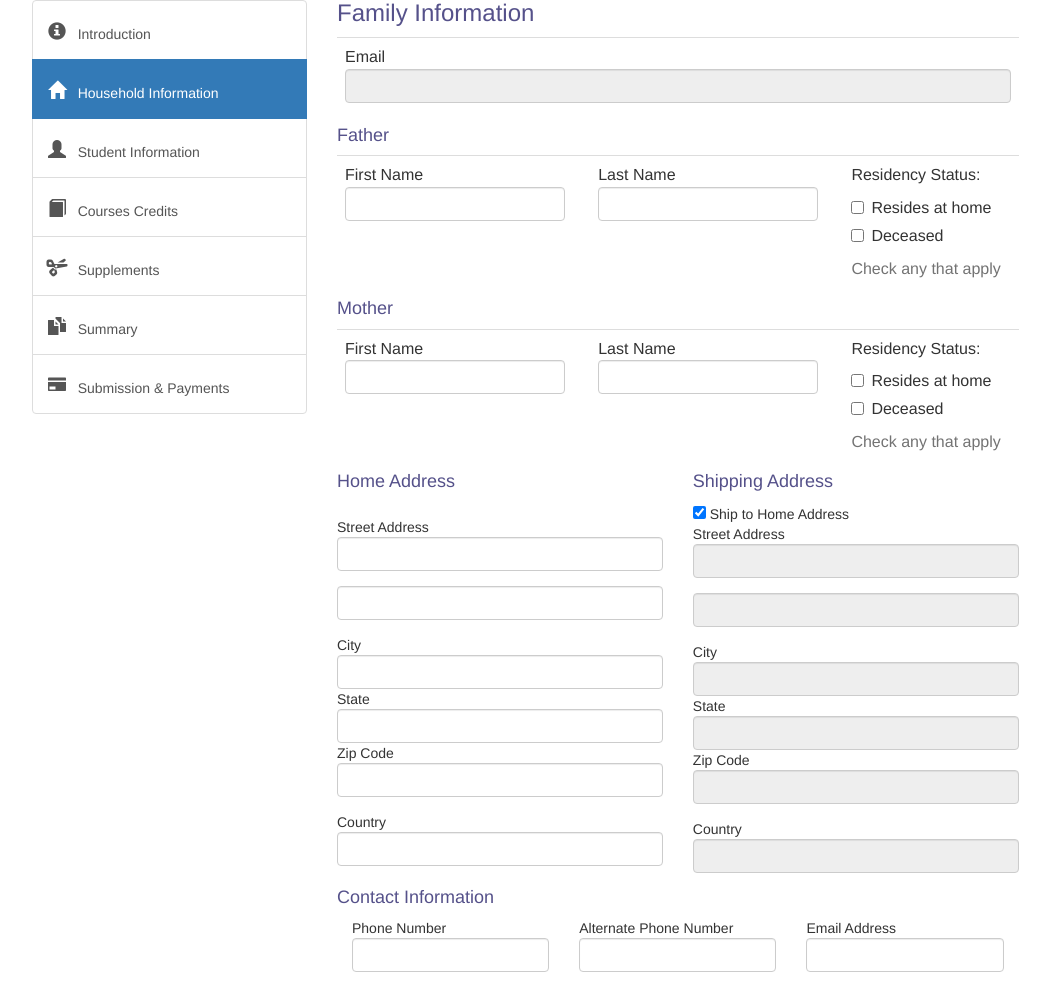
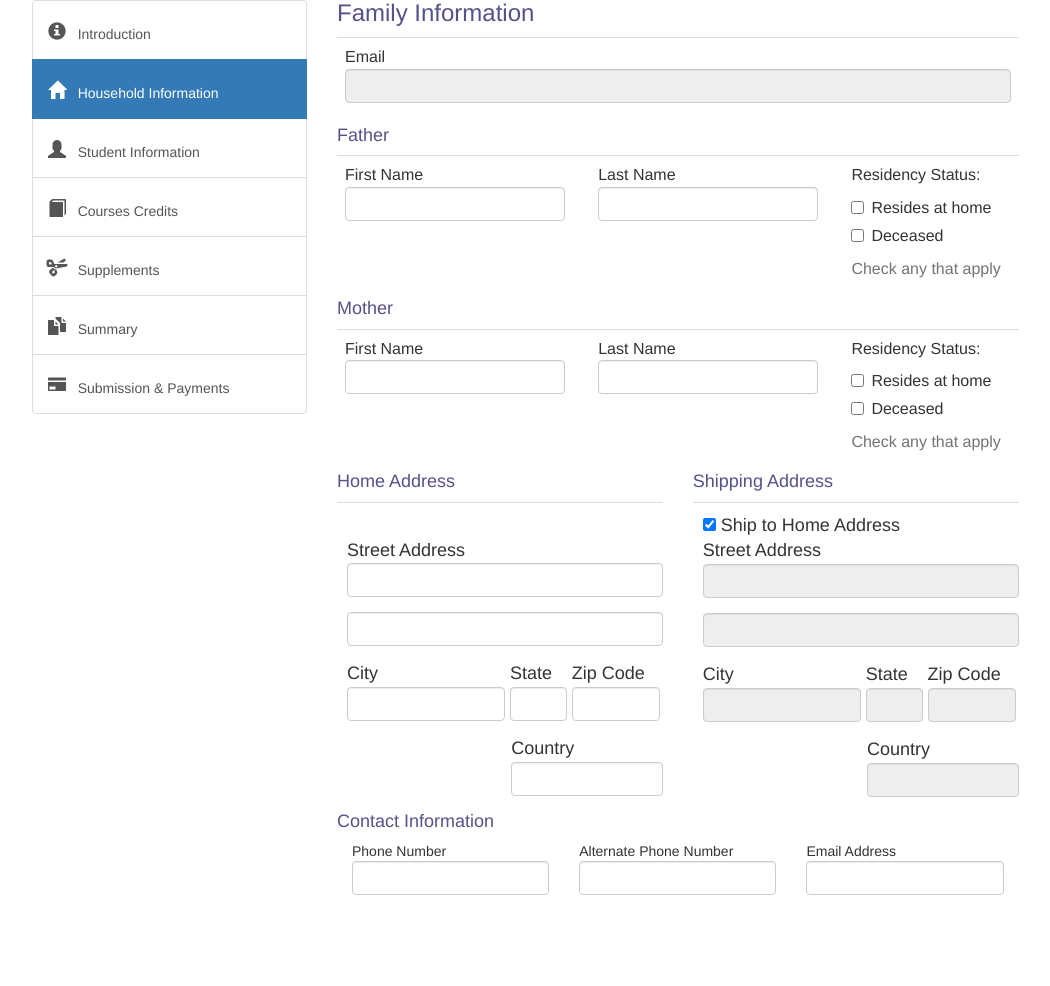
Before and after one commit to prowebdev728/catholicschool, a PHP site: page /action.php in a window 1280 px wide. Shown: the part 182-1168 px from the top of the page, without its empty margins (13-1063 px from the left). After the commit the page ends 1091 px from the top, so only its background shows below. Run offline with PHP 8.4, Linux system fonts and the light colour scheme; data comes from the database, SQL or seed files in the repository; data that the repository does not hold is empty; some libraries are stand-ins or nearby versions.

Commit message:
add style.css

```diff
--- a/style.css
+++ b/style.css
@@ -42,3 +42,26 @@ table.table {
   margin-top: 0;
   color:#55518a;
 }
+
+.homeaddress, .shippingaddress {
+	display: block;
+	padding: 10px 0px 0px 10px;
+	border-top: 1px solid #ddd;
+	font-size: 18px;
+}
+
+.homeaddress-city, .shippingaddress-city {
+	width: 50%;
+	display: inline-block;
+}
+.homeaddress-state, .shippingaddress-state {
+	width: 18%;
+	display: inline-block;
+}
+.homeaddress-zipcode, .shippingaddress-zipcode {
+	width: 28%;
+	display: inline-block;
+}
+.homeaddress-country, .shippingaddress-country {
+	margin-left: 52%;
+}
```
